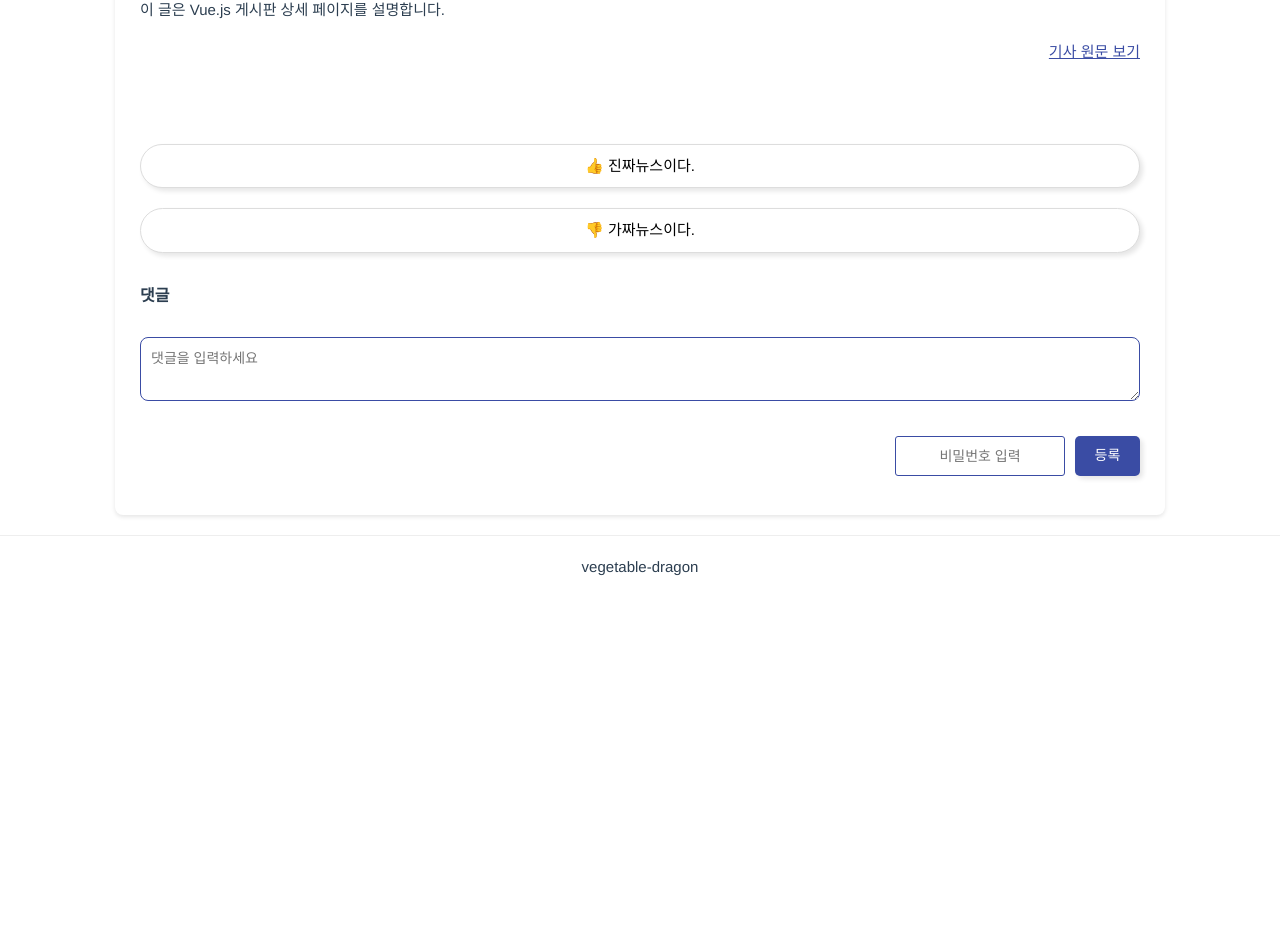
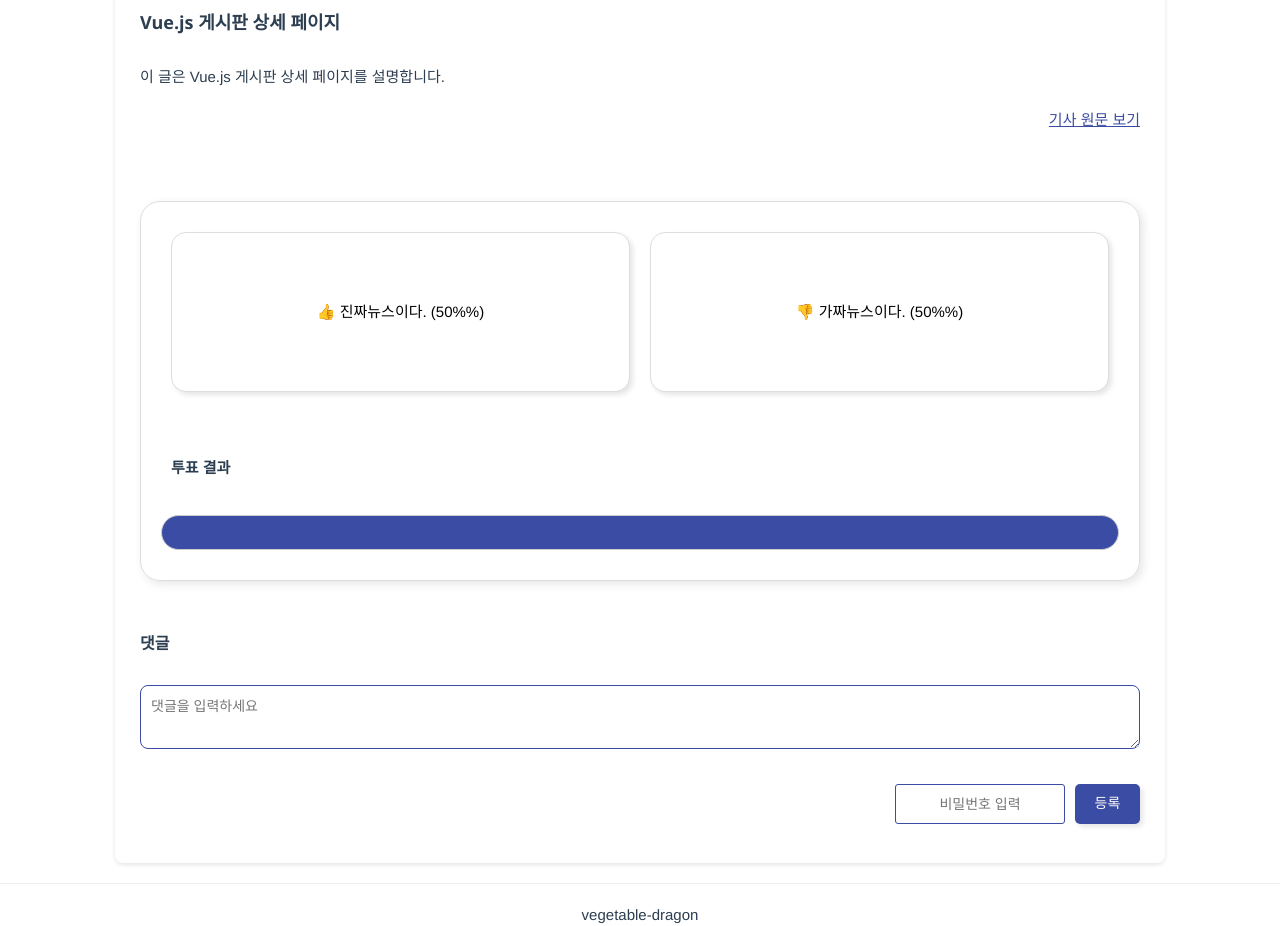
Before and after one commit to Songforthesilent/vegetable_dragon, a Vue app in the folder frontend/: page /board/view/1 in a window 1280 px wide. Shown: the part 437-1363 px from the top of the page. Before the commit the page ends 1015 px from the top, so only its background shows below. Built offline with nearby package versions, Linux system fonts and the light colour scheme.

Commit message:
RegisterUser and api

```diff
--- /dev/null
+++ b/frontend/src/api/user.js
@@ -0,0 +1,12 @@
+// src/api/user.js (또는 user.js)
+import axios from 'axios';
+
+const API_URL = 'http://localhost:8081/join';
+
+export async function registerUser(userData) {
+    const response = await axios.post(`${API_URL}/register`, userData, {
+        headers: { 'Content-Type': 'application/json' },
+        withCredetials: true // CORS, 쿠키 관련
+    });
+    return response.data;
+}
--- a/frontend/src/components/PageHeader.vue
+++ b/frontend/src/components/PageHeader.vue
@@ -2,7 +2,7 @@
 <template>
   <header>
     <div id="nav">
-      <router-link to="/">Home</router-link>
+      <router-link to="/">Vegetable_dragon</router-link>
     </div>
     <h1>{{ pageTitle }}</h1> <!-- 편재 페이지 제목 -->
   </header>
@@ -14,7 +14,7 @@ export default {
   computed: {
     // 현재 라우터의 meta.title 가져와서 페이지 제목으로 설정
     pageTitle() {
-      return this.$route.meta.title || "vege"; // 제목 없으면 기본 제목
+      return this.$route.meta.title || ""; // 제목 없으면 기본 제목
     }
   }
 };
@@ -23,6 +23,7 @@ export default {
 <style scoped>
 header {
   width: 100%; /* 전체 너비로 설정 */
+  height: 270px;
   padding: 50px 0; /* 상하 여백을 추가하여 높이 늘리기 */
   background-color: #f7f7f7; /* 배경색 추가 (선택사항) */
   text-align: center;
--- a/frontend/src/router/index.js
+++ b/frontend/src/router/index.js
@@ -5,6 +5,7 @@ import BoardList from '@/views/board/BoardList.vue'
 import BoardWrite from "@/views/board/BoardWrite.vue";
 import BoardDetail from '@/views/board/BoardDetail.vue';
 import UserRegister from '@/views/UserRegister.vue';
+import UserLogin from '@/views/UserLogin.vue'
 
 const routes = [
     {
@@ -50,7 +51,13 @@ const routes = [
         path: '/register',
         name: 'UserRegister',
         component: UserRegister,
-        meta: { title: 'UserRegiser' }
+        meta: { title: '' }
+    },
+    {
+        path: '/login',
+        name: 'UserLogin',
+        component: UserLogin,
+        meta: { title: '로그인하기' }
     }
 
 ]
--- /dev/null
+++ b/frontend/src/views/UserLogin.vue
@@ -0,0 +1,50 @@
+<template>
+  <div class="login-container">
+    <h2>로그인</h2>
+    <form @submit.prevent="login">
+      <div>
+        <label for="email">이메일</label>
+        <input type="email" id="email" v-model="email" required />
+      </div>
+      <div>
+        <label for="password">비밀번호</label>
+        <input type="password" id="password" v-model="password" required />
+      </div>
+      <button type="submit">로그인</button>
+    </form>
+  </div>
+</template>
+
+<script>
+import axios from 'axios';  // Axios 가져오기
+
+export default {
+  data() {
+    return {
+      email: '',
+      password: ''
+    };
+  },
+  methods: {
+    async login() {
+      try {
+        const response = await axios.post(
+            'http://localhost:8081/api/login',
+            {
+              email: this.email,
+              password: this.password
+            },
+            { withCredentials: true }  // 세션 쿠키 저장을 위해 필요
+        );
+
+        console.log('로그인 성공:', response);
+        alert('로그인 성공!');
+        this.$router.push('/');  // 로그인 후 메인 페이지로 이동
+      } catch (error) {
+        console.error('로그인 실패:', error);
+        alert('로그인 실패! 이메일 또는 비밀번호를 확인하세요.');
+      }
+    }
+  }
+};
+</script>
--- a/frontend/src/views/UserRegister.vue
+++ b/frontend/src/views/UserRegister.vue
@@ -40,8 +40,7 @@
 </template>
 
 <script>
-import axios from 'axios';
-
+import {registerUser} from '@/api/user';
 export default {
   name: 'UserRegister',
   data() {
@@ -59,28 +58,16 @@ export default {
   methods: {
     async submitForm() {
       try {
-        const API_URL = 'http://localhost:8081/api/register'; // API 주소 수정
-
-        // API 요청 보내기
-        const response = await axios.post(API_URL, this.form, {
-          headers: { 'Content-Type': 'application/json' } // 헤더 설정
-        });
+        const response = await registerUser(this.form);
 
         alert('회원가입이 완료되었습니다!');
         console.log('회원가입 성공: ', response.data);
+        this.$router.push('/login');
 
-        // 회원가입 성공 시 홈화면으로
-        this.$router.push('/');
       } catch (error) {
         console.error('회원가입 실패: ', error.response?.data || error.message);
         alert(error.response?.data?.message || '회원가입에 실패했습니다.');
       }
-      // 예시: 회원가입 API 호출 (추후 연동 필요)
-      // this.$axios.post('/api/register', this.form).then(response => {
-      //   console.log('회원가입 성공:', response);
-      // }).catch(error => {
-      //   console.error('회원가입 실패:', error);
-      // });
     }
   }
 };
--- a/frontend/src/views/board/BoardDetail.vue
+++ b/frontend/src/views/board/BoardDetail.vue
@@ -25,10 +25,38 @@
       <a :href="article.link" target="_blank" class="article-link">기사 원문 보기</a>
     </div>
 
-    <!-- 찬반 투표 -->
     <div class="vote-section">
-      <button @click="vote('agree')" :class="{ active: voteType === 'agree' }">👍 진짜뉴스이다.</button>
-      <button @click="vote('disagree')" :class="{ active: voteType === 'disagree' }">👎 가짜뉴스이다.</button>
+      <div class="vote-button">
+        <button @click="vote('agree')" :class="{ 'active-agree': voteType === 'agree' }">
+          👍 진짜뉴스이다. ({{ getVotePercentage(agreeVotes) }}%)
+        </button>
+        <button @click="vote('disagree')" :class="{ 'active-disagree': voteType === 'disagree' }">
+          👎 가짜뉴스이다. ({{ getVotePercentage(disagreeVotes) }}%)
+        </button>
+      </div>
+
+
+      <p>투표 결과</p>
+      <!-- 투표 퍼센트 바 (클릭 가능) -->
+      <div class="progress-bar" @click="handleVote">
+        <div
+            class="agree-bar"
+            :style="{ width: getVotePercentage(agreeVotes) + '%' }"
+            data-vote="agree">
+          <span v-if="agreeVotes > 0" class="progress-text">
+            {{ getVotePercentage(agreeVotes) }}%
+          </span>
+        </div>
+
+        <div
+            class="disagree-bar"
+            :style="{ width: getVotePercentage(disagreeVotes) + '%' }"
+            data-vote="disagree">
+              <span v-if="disagreeVotes > 0" class="progress-text">
+                {{ getVotePercentage(disagreeVotes) }}%
+              </span>
+        </div>
+      </div>
     </div>
 
     <!-- 댓글 -->
@@ -131,7 +159,10 @@ export default {
       deletePostPasswordModal: false,
       editCommentPassword: "",
       editCommentText: "",
-      deleteCommentPassword: ""
+      deleteCommentPassword: "",
+      agreeVotes: 0,
+      disagreeVotes: 0,
+      totalVotes: 0
     };
   },
   mounted() {
@@ -151,8 +182,24 @@ export default {
       this.article = dummyData;
     },
     vote(type) {
-      this.voteType = type;
-      alert(type === "agree" ? "찬성했습니다." : "반대했습니다.");
+      if (type === "agree") {
+        this.agreeVotes++;
+        this.voteType = "agree";
+      } else {
+        this.disagreeVotes++;
+        this.voteType = "disagree";
+      }
+      this.totalVotes = this.agreeVotes + this.disagreeVotes;
+    },
+    handleVote(event) {
+      const voteType = event.target.getAttribute("data-vote");
+      if (voteType) {
+        this.vote(voteType);
+      }
+    },
+    getVotePercentage(voteCount) {
+      if (this.totalVotes === 0) return "50%";
+      return ((voteCount / this.totalVotes) * 100).toFixed(1);
     },
     addComment() {
       if (!this.newComment.trim() || !this.commentPassword.trim()) {
@@ -307,27 +354,91 @@ export default {
 }
 
 .vote-section {
+  display: flex;
+  flex-direction: column;
+  padding: 20px;
+  border: 1px solid #ddd;
+  border-radius: 20px;
+  box-shadow: 3px 3px 10px rgba(0, 0, 0, 0.1);
   margin-top: 70px;
 }
 
+.vote-button {
+  display: flex;
+  gap: 215x; /* 버튼 사이 간격 조정 */
+  width: 100%;
+  height: 180px;
+  text-align: center;
+  margin-bottom: 15px;
+}
+
 .vote-section button {
-  width: 100%;
-  margin: 10px 0;
+  flex: 1;
+  margin: 10px;
   padding: 10px;
   cursor: pointer;
   background-color: white;
   border: 1px solid #ddd;
-  border-radius: 30px;
+  border-radius: 15px;
   box-shadow: 3px 3px 5px rgba(0, 0, 0, 0.1);
+  transition: background-color 0.3s, color 0.3s;
 }
 
-.vote-section .active {
-  background-color: #3A4CA4;
-  color: white;
+/* 찬성(진짜뉴스) 버튼 클릭 시 파란색 */
+.vote-section button.active-agree {
+  font-weight: bold;
+  color: #3A4CA4;
+  border: 3px solid #3A4CA4;
 }
 
+/* 반대(가짜뉴스) 버튼 클릭 시 빨간색 */
+.vote-section button.active-disagree {
+  font-weight: bold;
+  color: #FF4C4C;
+  border: 3px solid #FF4C4C;
+}
+
+.vote-section p {
+  font-size: 15px;
+  font-weight: bold;
+  margin-top: 30px;
+  padding: 10px;
+  text-align: left;
+}
+
+.progress-bar {
+  display: flex;
+  width: 100%;
+  height: 35px;
+  background: #3A4CA4;
+  border: 1px solid #ccc;
+  border-radius: 30px;
+  overflow: hidden;
+  margin: 10px 0px;
+}
+
+.progress-text {
+  position: absolute;
+  font-size: 14px;
+  color: white;
+  font-weight: bold;
+}
+
+.agree-bar {
+  height: 100%;
+  background: #3A4CA4; /* 파란색 (찬성) */
+  transition: width 0.3s ease;
+}
+
+.disagree-bar {
+  height: 100%;
+  background: #FF4C4C; /* 빨간색 (반대) */
+  transition: width 0.3s ease;
+}
+
+/* 댓글 */
 .comments-section {
-  margin-top: 20px;
+  margin-top: 50px;
   text-align: left;
   font-size: 14px;
 }
```
Also changed, not shown: 2 other files (tests, documents, lock files or other folders).
